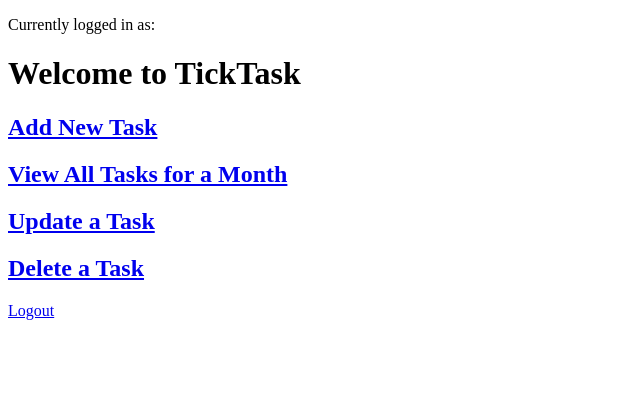
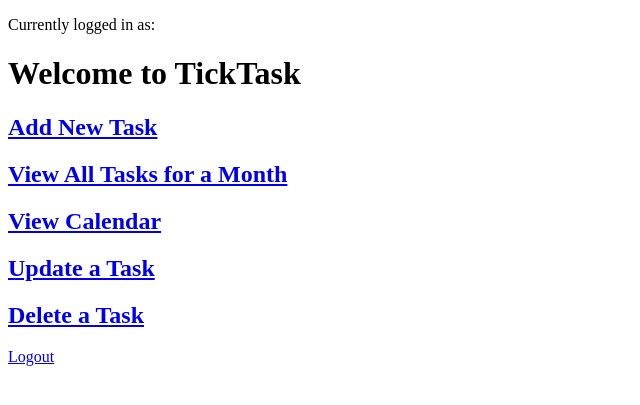
Before and after one commit to amm18z/Python-Flask-Trask-Tracking-Web-App, a Flask app: page /home in a window 1280 px wide. Shown: the top 405 px of the page, without its empty margins (0-640 px from the left). Run offline with Flask 3, Linux system fonts and the light colour scheme.

Commit message:
implemented basic calendar into app.pyapp.py
the basic calendar is now implemented into app.py and can be navigated to from index.html

```diff
--- a/ParallelProj/app.py
+++ b/ParallelProj/app.py
@@ -225,6 +225,10 @@ def deletingtsk():
             finally:
                 return render_template('index.html', curUser = currentUser)
 
+@app.route('/calendar')
+def calendar():
+    return render_template('calendar.html')
+
 
 if __name__ == '__main__':
     app.run(debug=True)
--- a/ParallelProj/templates/index.html
+++ b/ParallelProj/templates/index.html
@@ -1,14 +1,15 @@
 <!--2/21/2024 The program in this file is the individual work of Rafael Cardoso RDC21C and Aidan McGill amm18z-->
 
-<!DOCTYPE html>
+<!doctype html>
 <html>
-   <p>Currently logged in as: {{curUser}}</p>
-   <body>
-      <h1> Welcome to TickTask </h1>
-      <h2><a href = "/newtask">Add New Task</a></h2>
-	  <h2><a href = "/listtask">View All Tasks for a Month</a></h2>
-      <h2><a href = "/updatetask">Update a Task </a></h2>
-      <h2><a href = "/deletetask">Delete a Task</a></h2>
-   </body>
-   <a href = "/">Logout</a>
+    <p>Currently logged in as: {{curUser}}</p>
+    <body>
+        <h1>Welcome to TickTask</h1>
+        <h2><a href="/newtask">Add New Task</a></h2>
+        <h2><a href="/listtask">View All Tasks for a Month</a></h2>
+        <h2><a href="/calendar">View Calendar</a></h2>
+        <h2><a href="/updatetask">Update a Task </a></h2>
+        <h2><a href="/deletetask">Delete a Task</a></h2>
+    </body>
+    <a href="/">Logout</a>
 </html>
```
Also changed, not shown: ParallelProj/templates/calendar.html (+6 -3 lines), ParallelProj/static/calendar.css (renamed from ParallelProj/templates/calender.css), ParallelProj/static/calendar.js (renamed from ParallelProj/templates/calendar.js), 1 other file.
